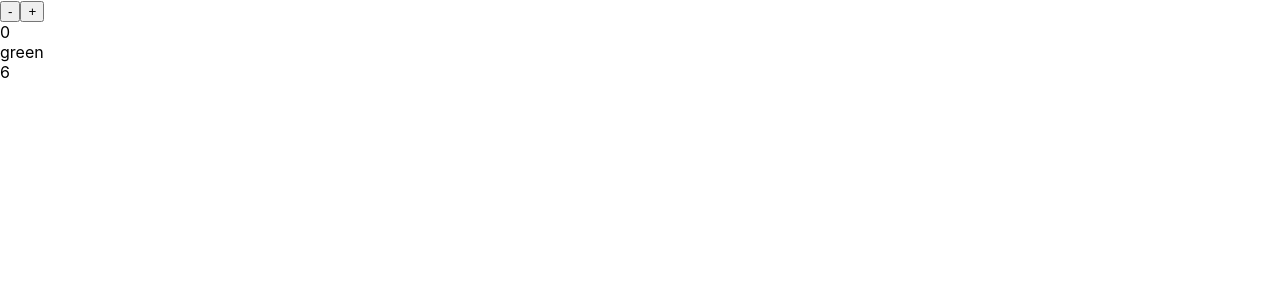
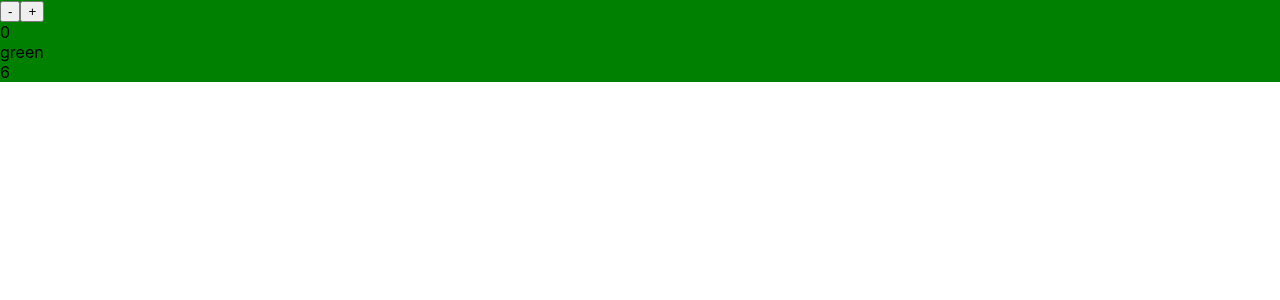
Before and after one commit to TylorDidkowsky/high, a React (Create React App) app: page / in a window 1280 px wide. Shown: the top 300 px of the page. Built offline with nearby package versions, Linux system fonts and the light colour scheme.

Commit message:
toggel style with theme

```diff
--- a/src/App.js
+++ b/src/App.js
@@ -16,10 +16,10 @@
   };
 
   return (
-    <>
+    <div style={{ backgroundColor: theme,}}>
       <Adder incrementCount={incrementCount} decrementCount={decrementCount} />
       <Displayer count={count} theme={theme} tylor={1 + 2 + 3} />
-    </>
+    </div>
   );
 };
 
```
